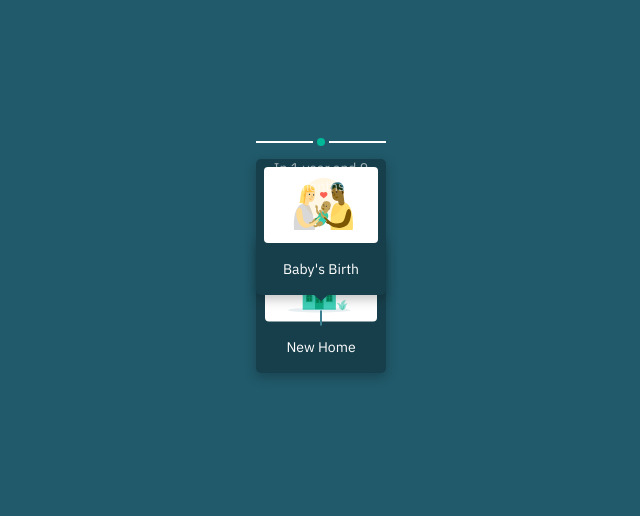
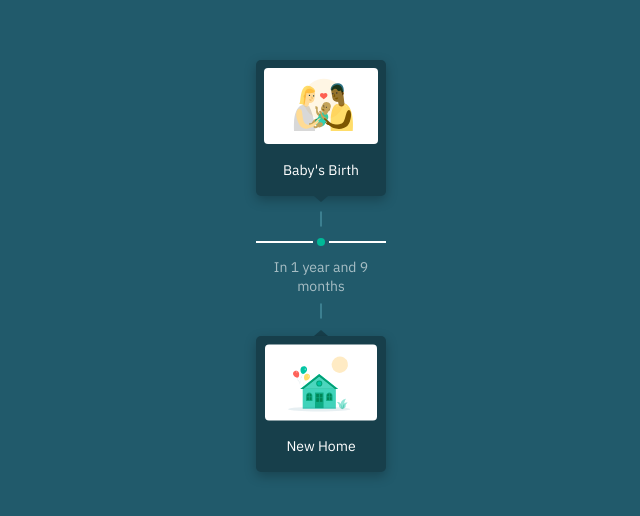
Before and after one commit to Frontendry/lifecheq-app, a React (Create React App) app: page / in a window 1280 px wide. Shown: the part 134-650 px from the top of the page, without its empty margins (319-959 px from the left). Built offline with nearby package versions, Linux system fonts and the light colour scheme.

Commit message:
restructuring with position absolute and max height on name containers

```diff
--- a/src/App.tsx
+++ b/src/App.tsx
@@ -1,8 +1,44 @@
+
+// React Modules
+import {
+  useEffect, useState
+} from "react";
 // Timelines
 import OneYearNineMonths from "./components/Timeline/OneYearNineMonths";
 
 function App() {
-  return <main className="flex min-h-screen items-center justify-center"><OneYearNineMonths/></main>;
+  const [uniformNameHeight, setUniformSetHeight] = useState<number>(0);
+  useEffect(() => {
+    const allWithClass = Array.from(
+      document.querySelectorAll(".goal-name-wrap")
+    );
+
+    const getMaxHeight = () => {
+      let maxHeight: number | undefined = -1;
+      allWithClass.forEach((element) => {
+        if (
+          element &&
+          typeof element.querySelector(".mx-height-content-holder") !==
+            "undefined"
+        ) {
+          maxHeight = element.querySelector(
+            ".mx-height-content-holder"
+          )?.clientHeight;
+        }
+      });
+
+      return maxHeight
+    }
+
+
+    setUniformSetHeight(getMaxHeight());
+
+  }, []);
+  return (
+    <main className="flex min-h-screen items-center justify-center">
+      <OneYearNineMonths uniformNameHeight={uniformNameHeight} />
+    </main>
+  );
 }
 
 export default App;
--- a/src/components/Timeline/OneYearNineMonths/index.js
+++ b/src/components/Timeline/OneYearNineMonths/index.tsx
@@ -1,3 +1,6 @@
+// Interface
+import { TimeframeProps } from "../../../utils/interfaces";
+
 // Time Frame Layout
 import TimeframeLayout from "../../general-components/timeframe/TimeframeLayout";
 
@@ -6,11 +9,14 @@ import BabyBirth from "../../general-components/goals/BabyBirth";
 import TimeframeName from "../../general-components/timeframe/TimeframeName";
 import NewHome from "../../general-components/goals/NewHome";
 
-const TimeFrame = () => {
+const TimeFrame = ({ uniformNameHeight }: TimeframeProps) => {
   return (
     <TimeframeLayout>
       <BabyBirth />
-      <TimeframeName name="In 1 year and 9 months" />
+      <TimeframeName
+        name="In 1 year and 9 months"
+        uniformNameHeight={uniformNameHeight}
+      />
       <NewHome />
     </TimeframeLayout>
   );
--- a/src/components/general-components/goals/GoalLayout.tsx
+++ b/src/components/general-components/goals/GoalLayout.tsx
@@ -6,16 +6,10 @@ import { UpArrow, DownArrow } from "./Arrows";
 
 const GoalLayout = ({ goalName, imgSrc, oppositeSide }: GoalLayoutProps) => {
   return (
-    <div
-      className={`flex flex-col items-center w-full min-h-43 ${
-        oppositeSide
-          ? "absolute left-0 bottom-[calc(100% + 6px + 1.4rem)]"
-          : ""
-      }`}
-    >
+    <div className={`flex flex-col items-center w-full min-h-43 `}>
       <div
-        className={`border border-cyan-750 w-0 h-4 rounded-full mt-[8.52px] mb-[11px] ${
-          oppositeSide ? "order-3 mb-0" : ""
+        className={`border border-cyan-750 w-0 h-4 rounded-full ${
+          oppositeSide ? "order-3 mt-[8.52px] mb-1.5" : "mt-[8.52px] mb-[11px]"
         }`}
       ></div>
 
--- a/src/components/general-components/timeframe/Separator.tsx
+++ b/src/components/general-components/timeframe/Separator.tsx
@@ -15,7 +15,7 @@ const SeparatorLine = () => {
 
 const Separator = () => {
   return (
-    <div className="grid grid-cols-separator gap-x-1 items-center min-h-4.5 absolute -top-[1.625rem] left-0 w-full">
+    <div className="grid grid-cols-separator gap-x-1 items-center min-h-4.5 mb-2">
       <figure>
         <SeparatorLine />
       </figure>
--- a/src/components/general-components/timeframe/TimeframeName.tsx
+++ b/src/components/general-components/timeframe/TimeframeName.tsx
@@ -4,13 +4,22 @@ import { TimeframeNameProps } from "../../../utils/interfaces"
 // Components
 import Separator from "./Separator";
 
-const TimeframeName = ({ name }: TimeframeNameProps) => {
-      return (
-        <div className="flex flex-col text-center relative">
-          <Separator/>
+const TimeframeName = ({ name, uniformNameHeight }: TimeframeNameProps) => {
+  return (
+    <div className="flex flex-col text-center relative">
+      <Separator />
+      <div
+        className="flex flex-col justify-center goal-name-wrap"
+        style={{
+          height: `${uniformNameHeight}px`,
+        }}
+      >
+        <div className="mx-height-content-holder">
           <p className="opacity-60">{name}</p>
         </div>
-      );
+      </div>
+    </div>
+  );
 };
 
 export default TimeframeName
--- a/src/utils/interfaces.ts
+++ b/src/utils/interfaces.ts
@@ -8,8 +8,13 @@ export interface TimeLayoutProps {
   children: JSX.Element | JSX.Element[]
 }
 
+export interface TimeframeProps {
+  uniformNameHeight : number
+}
+
 export interface TimeframeNameProps {
-  name: string
+  name: string;
+  uniformNameHeight: number
 }
 
 export interface TimeframeGapProps {
--- a/tailwind.config.js
+++ b/tailwind.config.js
@@ -30,6 +30,7 @@ module.exports = {
         4.5: "1.125rem",
         34: "8.5rem",
         43: "10.438rem",
+        101: "26.063rem",
       },
       boxShadow: {
         "md-2": "0px 4px 12px rgba(0, 0, 0, 0.25)",
@@ -43,6 +44,9 @@ module.exports = {
       strokeWidth: {
         4: "4px",
       },
+      spacing: {
+        custom1: "calc(100% + 6px + 1.7rem)",
+      },
     },
   },
   plugins: [],
```
